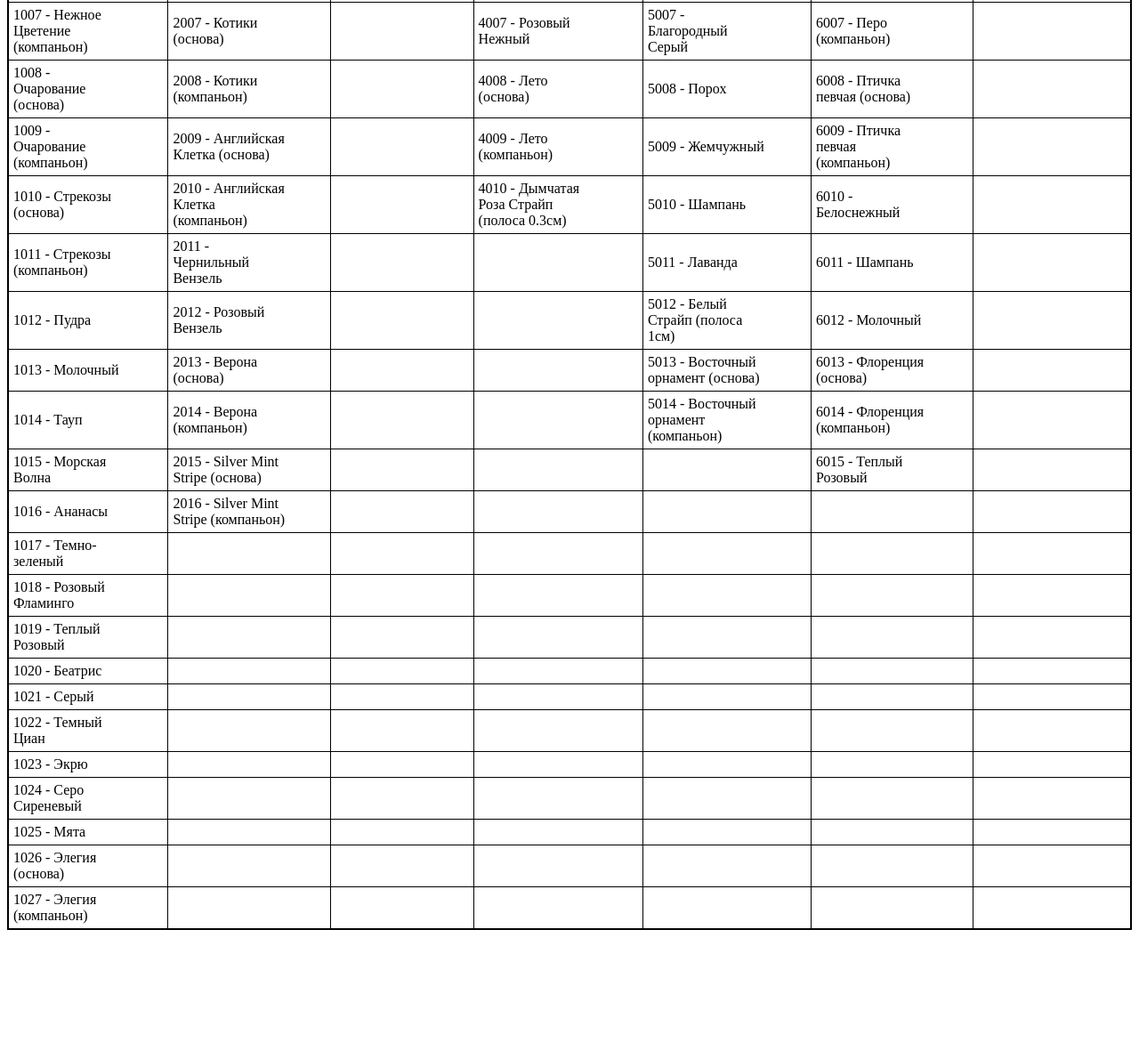
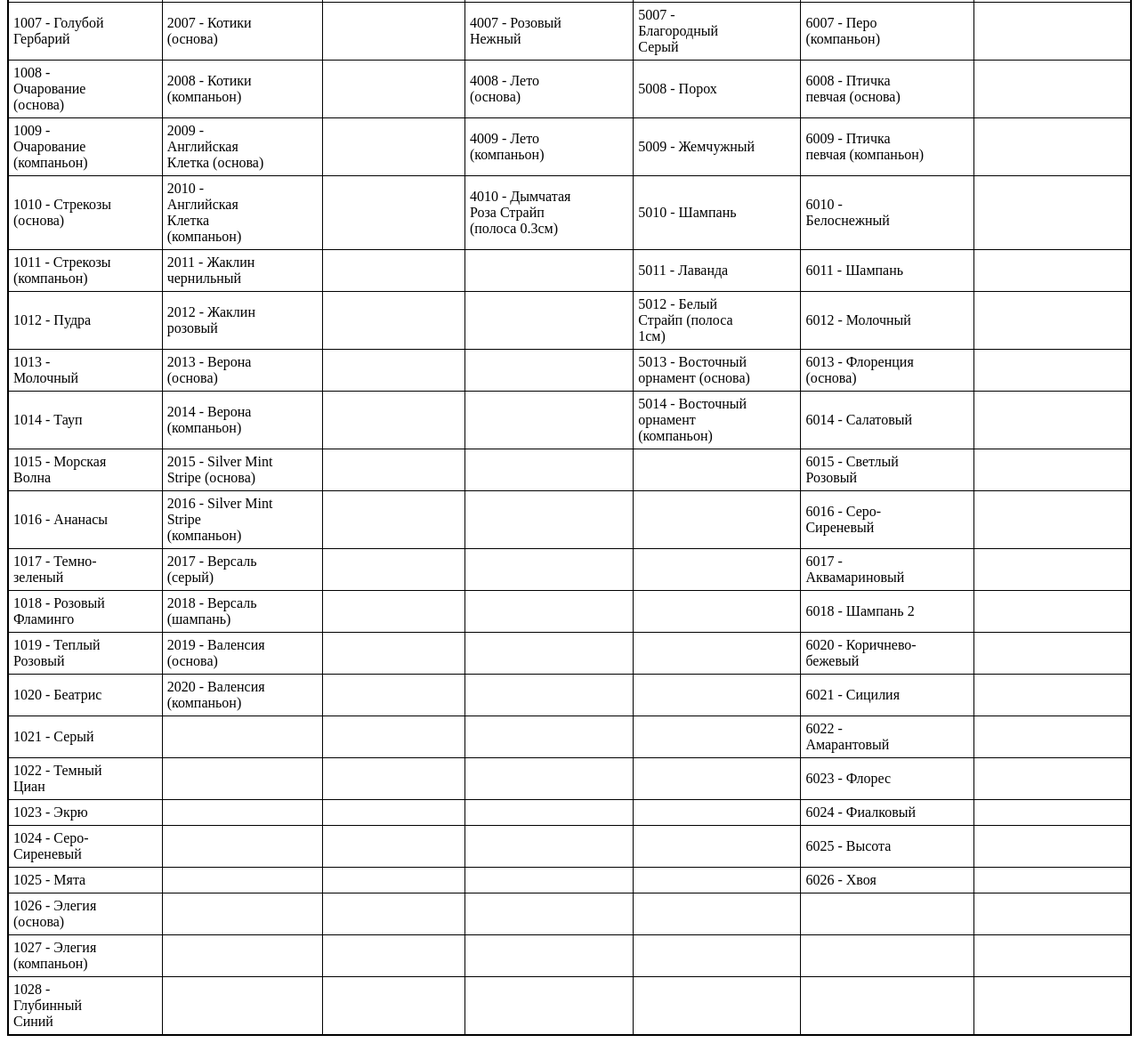
Before and after one commit to sanarise/verba-gen-samples, a website: page data/output/print_table.html in a window 1280 px wide. Shown: the part 383-1555 px from the top of the page at 89% size. Before the commit the page ends 1436 px from the top, so only its background shows below. Drawn offline with Linux system fonts and the light colour scheme.

Commit message:
Table update

```diff
--- a/data/output/print_table.html
+++ b/data/output/print_table.html
@@ -13,29 +13,30 @@
     <tr><td>1002 - Коралловый</td><td>2002 - Южная Ночь (компаньон)</td><td>3002 - Жемчужная Полынь</td><td>4002 - Вальс Цветов (компаньон)</td><td>5002 - Черника</td><td>6002 - Синий</td><td>7002 - Мишка в Тундре (компаньон)</td></tr>
     <tr><td>1003 - Оливия (основа)</td><td>2003 - Шармель (основа)</td><td></td><td>4003 - Серый Лайт</td><td>5003 - Слива</td><td>6003 - Чёрный</td><td></td></tr>
     <tr><td>1004 - Оливия (компаньон)</td><td>2004 - Шармель (компаньон)</td><td></td><td>4004 - Мятный</td><td>5004 - Лайм</td><td>6004 - Райский Сад (основа)</td><td></td></tr>
-    <tr><td>1005 - Персиковый</td><td>2005 - Ливадия (основа)</td><td></td><td>4005 - Сиреневый</td><td>5005 - Молочный</td><td>6005 - Райский Сад (компаньон)</td><td></td></tr>
+    <tr><td>1005 - Персиковый</td><td>2005 - Ливадия (основа)</td><td></td><td>4005 - Сиреневый</td><td>5005 - Молочный</td><td>6005 - Медный</td><td></td></tr>
     <tr><td>1006 - Нежное Цветение (основа)</td><td>2006 - Ливадия (компаньон)</td><td></td><td>4006 - Дымчатая Роза</td><td>5006 - Белый</td><td>6006 - Перо (основа)</td><td></td></tr>
-    <tr><td>1007 - Нежное Цветение (компаньон)</td><td>2007 - Котики (основа)</td><td></td><td>4007 - Розовый Нежный</td><td>5007 - Благородный Серый</td><td>6007 - Перо (компаньон)</td><td></td></tr>
+    <tr><td>1007 - Голубой Гербарий</td><td>2007 - Котики (основа)</td><td></td><td>4007 - Розовый Нежный</td><td>5007 - Благородный Серый</td><td>6007 - Перо (компаньон)</td><td></td></tr>
     <tr><td>1008 - Очарование (основа)</td><td>2008 - Котики (компаньон)</td><td></td><td>4008 - Лето (основа)</td><td>5008 - Порох</td><td>6008 - Птичка певчая (основа)</td><td></td></tr>
     <tr><td>1009 - Очарование (компаньон)</td><td>2009 - Английская Клетка (основа)</td><td></td><td>4009 - Лето (компаньон)</td><td>5009 - Жемчужный</td><td>6009 - Птичка певчая (компаньон)</td><td></td></tr>
     <tr><td>1010 - Стрекозы (основа)</td><td>2010 - Английская Клетка (компаньон)</td><td></td><td>4010 - Дымчатая Роза Страйп (полоса 0.3см)</td><td>5010 - Шампань</td><td>6010 - Белоснежный</td><td></td></tr>
-    <tr><td>1011 - Стрекозы (компаньон)</td><td>2011 - Чернильный Вензель</td><td></td><td></td><td>5011 - Лаванда</td><td>6011 - Шампань</td><td></td></tr>
-    <tr><td>1012 - Пудра</td><td>2012 - Розовый Вензель</td><td></td><td></td><td>5012 - Белый Страйп (полоса 1см)</td><td>6012 - Молочный</td><td></td></tr>
+    <tr><td>1011 - Стрекозы (компаньон)</td><td>2011 - Жаклин чернильный</td><td></td><td></td><td>5011 - Лаванда</td><td>6011 - Шампань</td><td></td></tr>
+    <tr><td>1012 - Пудра</td><td>2012 - Жаклин розовый</td><td></td><td></td><td>5012 - Белый Страйп (полоса 1см)</td><td>6012 - Молочный</td><td></td></tr>
     <tr><td>1013 - Молочный</td><td>2013 - Верона (основа)</td><td></td><td></td><td>5013 - Восточный орнамент (основа)</td><td>6013 - Флоренция (основа)</td><td></td></tr>
-    <tr><td>1014 - Тауп</td><td>2014 - Верона (компаньон)</td><td></td><td></td><td>5014 - Восточный орнамент (компаньон)</td><td>6014 - Флоренция (компаньон)</td><td></td></tr>
-    <tr><td>1015 - Морская Волна</td><td>2015 - Silver Mint Stripe (основа)</td><td></td><td></td><td></td><td>6015 - Теплый Розовый</td><td></td></tr>
-    <tr><td>1016 - Ананасы</td><td>2016 - Silver Mint Stripe (компаньон)</td><td></td><td></td><td></td><td></td><td></td></tr>
-    <tr><td>1017 - Темно-зеленый</td><td></td><td></td><td></td><td></td><td></td><td></td></tr>
-    <tr><td>1018 - Розовый Фламинго</td><td></td><td></td><td></td><td></td><td></td><td></td></tr>
-    <tr><td>1019 - Теплый Розовый</td><td></td><td></td><td></td><td></td><td></td><td></td></tr>
-    <tr><td>1020 - Беатрис</td><td></td><td></td><td></td><td></td><td></td><td></td></tr>
-    <tr><td>1021 - Серый</td><td></td><td></td><td></td><td></td><td></td><td></td></tr>
-    <tr><td>1022 - Темный Циан</td><td></td><td></td><td></td><td></td><td></td><td></td></tr>
-    <tr><td>1023 - Экрю</td><td></td><td></td><td></td><td></td><td></td><td></td></tr>
-    <tr><td>1024 - Серо Сиреневый</td><td></td><td></td><td></td><td></td><td></td><td></td></tr>
-    <tr><td>1025 - Мята</td><td></td><td></td><td></td><td></td><td></td><td></td></tr>
+    <tr><td>1014 - Тауп</td><td>2014 - Верона (компаньон)</td><td></td><td></td><td>5014 - Восточный орнамент (компаньон)</td><td>6014 - Салатовый</td><td></td></tr>
+    <tr><td>1015 - Морская Волна</td><td>2015 - Silver Mint Stripe (основа)</td><td></td><td></td><td></td><td>6015 - Светлый Розовый</td><td></td></tr>
+    <tr><td>1016 - Ананасы</td><td>2016 - Silver Mint Stripe (компаньон)</td><td></td><td></td><td></td><td>6016 - Серо-Сиреневый</td><td></td></tr>
+    <tr><td>1017 - Темно-зеленый</td><td>2017 - Версаль (серый)</td><td></td><td></td><td></td><td>6017 - Аквамариновый</td><td></td></tr>
+    <tr><td>1018 - Розовый Фламинго</td><td>2018 - Версаль (шампань)</td><td></td><td></td><td></td><td>6018 - Шампань 2</td><td></td></tr>
+    <tr><td>1019 - Теплый Розовый</td><td>2019 - Валенсия (основа)</td><td></td><td></td><td></td><td>6020 - Коричнево-бежевый</td><td></td></tr>
+    <tr><td>1020 - Беатрис</td><td>2020 - Валенсия (компаньон)</td><td></td><td></td><td></td><td>6021 - Сицилия</td><td></td></tr>
+    <tr><td>1021 - Серый</td><td></td><td></td><td></td><td></td><td>6022 - Амарантовый</td><td></td></tr>
+    <tr><td>1022 - Темный Циан</td><td></td><td></td><td></td><td></td><td>6023 - Флорес</td><td></td></tr>
+    <tr><td>1023 - Экрю</td><td></td><td></td><td></td><td></td><td>6024 - Фиалковый</td><td></td></tr>
+    <tr><td>1024 - Серо-Сиреневый</td><td></td><td></td><td></td><td></td><td>6025 - Высота</td><td></td></tr>
+    <tr><td>1025 - Мята</td><td></td><td></td><td></td><td></td><td>6026 - Хвоя</td><td></td></tr>
     <tr><td>1026 - Элегия (основа)</td><td></td><td></td><td></td><td></td><td></td><td></td></tr>
     <tr><td>1027 - Элегия (компаньон)</td><td></td><td></td><td></td><td></td><td></td><td></td></tr>
+    <tr><td>1028 - Глубинный Синий</td><td></td><td></td><td></td><td></td><td></td><td></td></tr>
     </table>
   </body>
 </html>
--- a/package.json
+++ b/package.json
@@ -35,15 +35,15 @@
     "@babel/preset-env": "^7.5.5",
     "babel-core": "^7.0.0-0",
     "babel-eslint": "^10.0.2",
-    "babel-jest": "^23.6.0",
+    "babel-jest": "^25.1.0",
     "debug": "^4.0.1",
     "eslint": "^5.16.0",
     "eslint-config-airbnb-base": "^13.2.0",
     "eslint-plugin-babel": "^5.3.0",
     "eslint-plugin-import": "^2.18.2",
     "eslint-plugin-jest": "^22.15.2",
-    "jest": "^23.6.0",
-    "jest-cli": "^23.6.0"
+    "jest": "^25.1.0",
+    "jest-cli": "^25.1.0"
   },
   "dependencies": {
     "commander": "^2.20.0",
```
Also changed, not shown: 1 other file.
